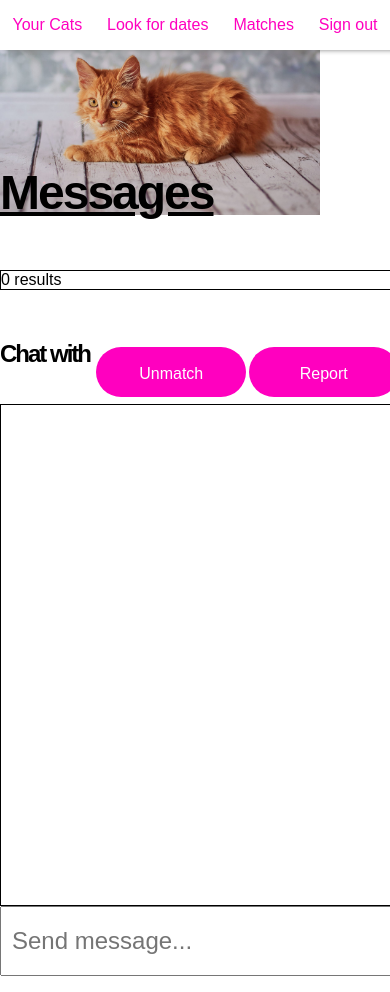
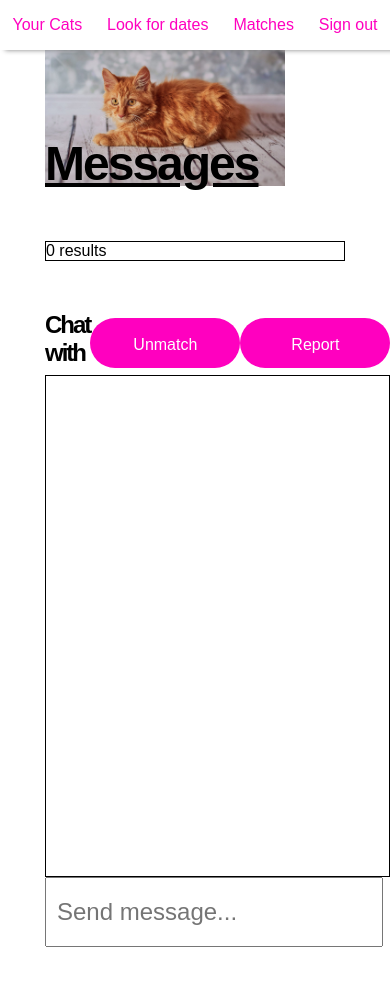
Before and after one commit to Cat-Me-If-You-Can/Website, a PHP site: page /chat.php in a window 390 px wide. After the commit the page ends 947 px from the top, so only its background shows below. Run offline with PHP 8.4, Linux system fonts and the light colour scheme; data that the repository does not hold is empty; some libraries are stand-ins or nearby versions.

Commit message:
Updating width

```diff
--- a/static/style.css
+++ b/static/style.css
@@ -644,12 +644,12 @@ body {
 }
 
 .container {
-    width: 400px;
+    width: 300px;
     display: grid;
     grid-template-rows: auto auto;
-    grid-template-columns: 400px;
+    grid-template-columns: 300px;
     margin: auto;
-    padding: 0px;
+    padding: 20px;
     min-width: 0;
 }
 
```
